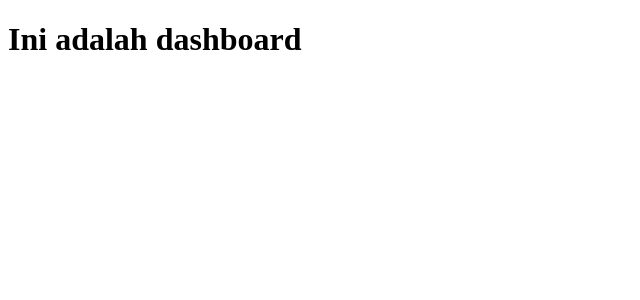
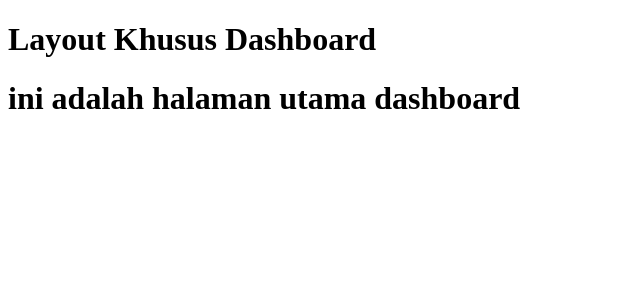
Before and after one commit to adrianmulyawan/belajar-nextjs-2, a Next.js app: page /dashboard in a window 1280 px wide. Shown: the top 300 px of the page, without its empty margins (0-640 px from the left). Built offline with nearby package versions, Linux system fonts and the light colour scheme.

Commit message:
buat layout khusus halaman dashboard

```diff
--- /dev/null
+++ b/app/dashboard/layout.jsx
@@ -0,0 +1,12 @@
+import React from 'react';
+
+const DashboardLayout = ({ children }) => {
+  return (
+    <>
+      <h1>Layout Khusus Dashboard</h1>
+      { children }
+    </>
+  );
+}
+
+export default DashboardLayout;
--- a/app/dashboard/page.jsx
+++ b/app/dashboard/page.jsx
@@ -1,9 +1,9 @@
-const Page = () => {
+const Dashboard = () => {
   return (
     <>
-      <h1>Ini adalah dashboard</h1>
+      <h1>ini adalah halaman utama dashboard</h1>
     </>
   );
 }
 
-export default Page;
+export default Dashboard;
```
